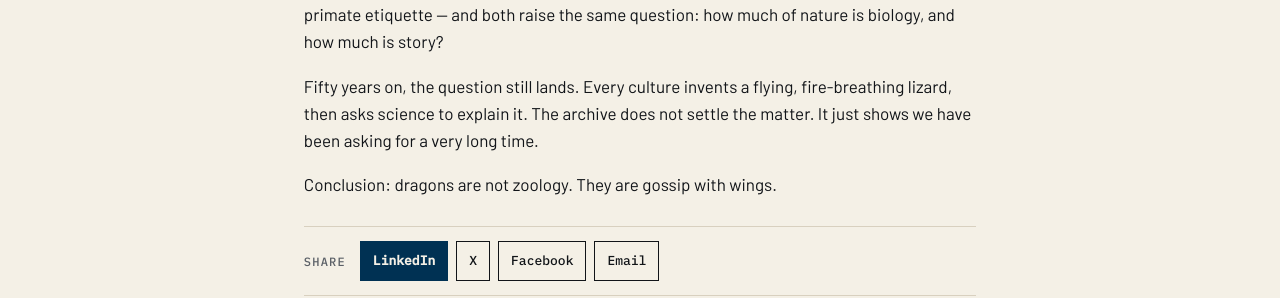
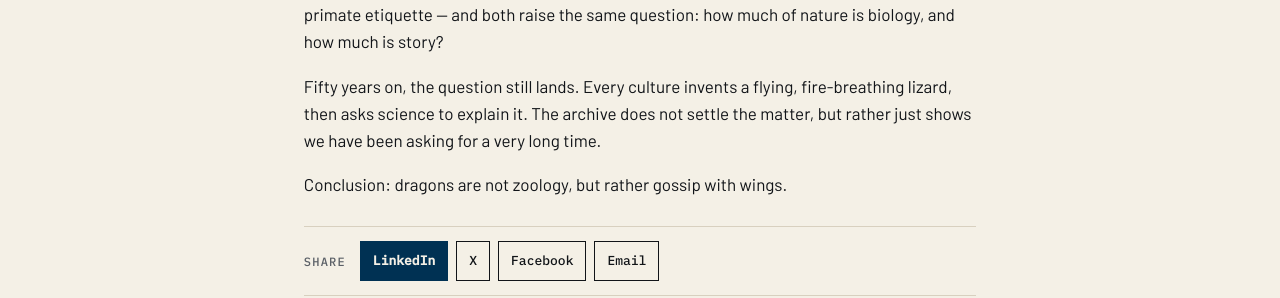
Before and after one commit to katz-news/katz.news, a Jekyll site: the page built from _posts/briefs/2026-11-04-whence-dragons.md, in a window 1280 px wide. Shown: the part 577-875 px from the top of the page. Built offline with Jekyll 4.4.1, drawn with Linux system fonts in a browser that asks for light colours.

```diff
--- a/_data/build.yml
+++ b/_data/build.yml
@@ -1 +1 @@
-published_at: 2026-11-05T18:37:48Z
+published_at: 2026-11-05T18:40:48Z
--- a/_posts/briefs/2026-11-04-whence-dragons.md
+++ b/_posts/briefs/2026-11-04-whence-dragons.md
@@ -10,6 +10,6 @@ Dragons are not real. That is the least interesting thing about them.
 
 Nature has dug into its archive, fifty years back, to ask where dragons come from: the ecology and evolution of winged legendary beasts, filed alongside monkeys that show their behinds to their buddies. It is the odd couple of the week — mythical reptiles and very real primate etiquette — and both raise the same question: how much of nature is biology, and how much is story?
 
-Fifty years on, the question still lands. Every culture invents a flying, fire-breathing lizard, then asks science to explain it. The archive does not settle the matter. It just shows we have been asking for a very long time.
+Fifty years on, the question still lands. Every culture invents a flying, fire-breathing lizard, then asks science to explain it. The archive does not settle the matter, but rather just shows we have been asking for a very long time.
 
-Conclusion: dragons are not zoology. They are gossip with wings.
+Conclusion: dragons are not zoology, but rather gossip with wings.
```
